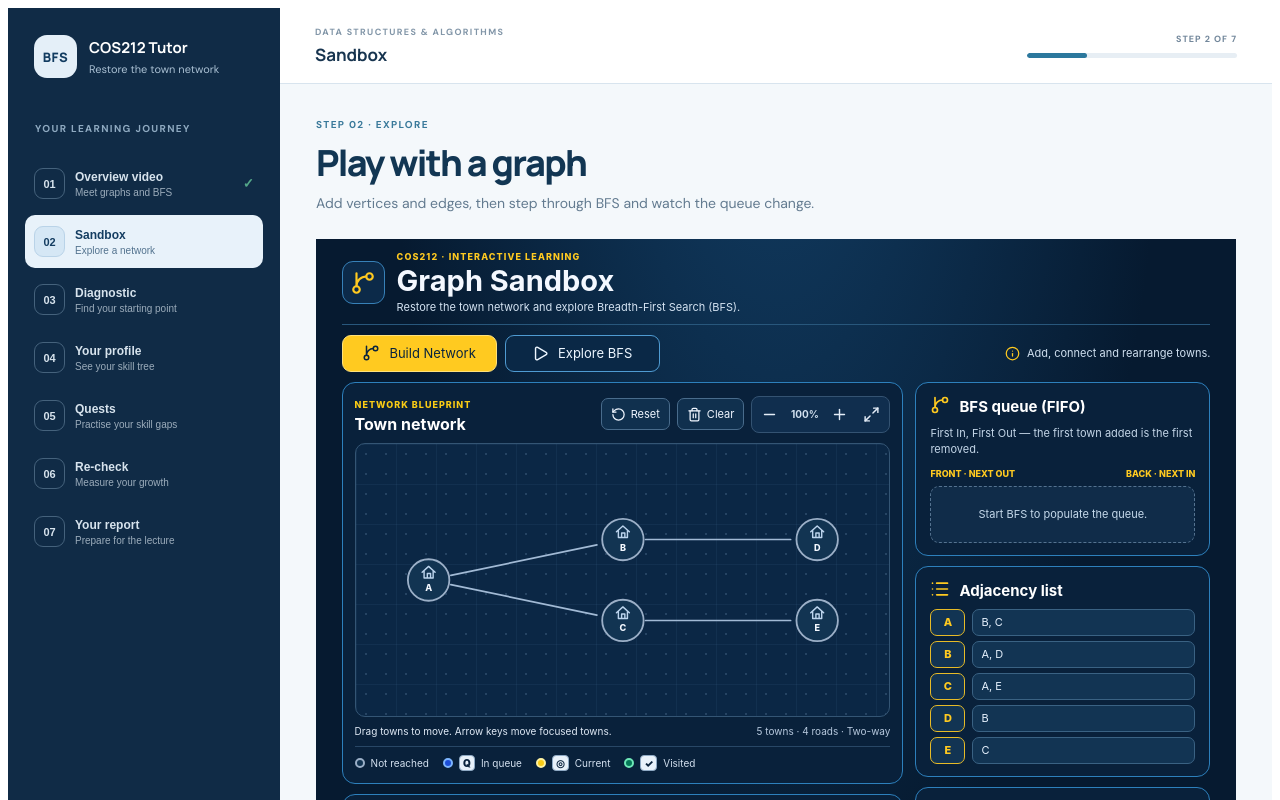
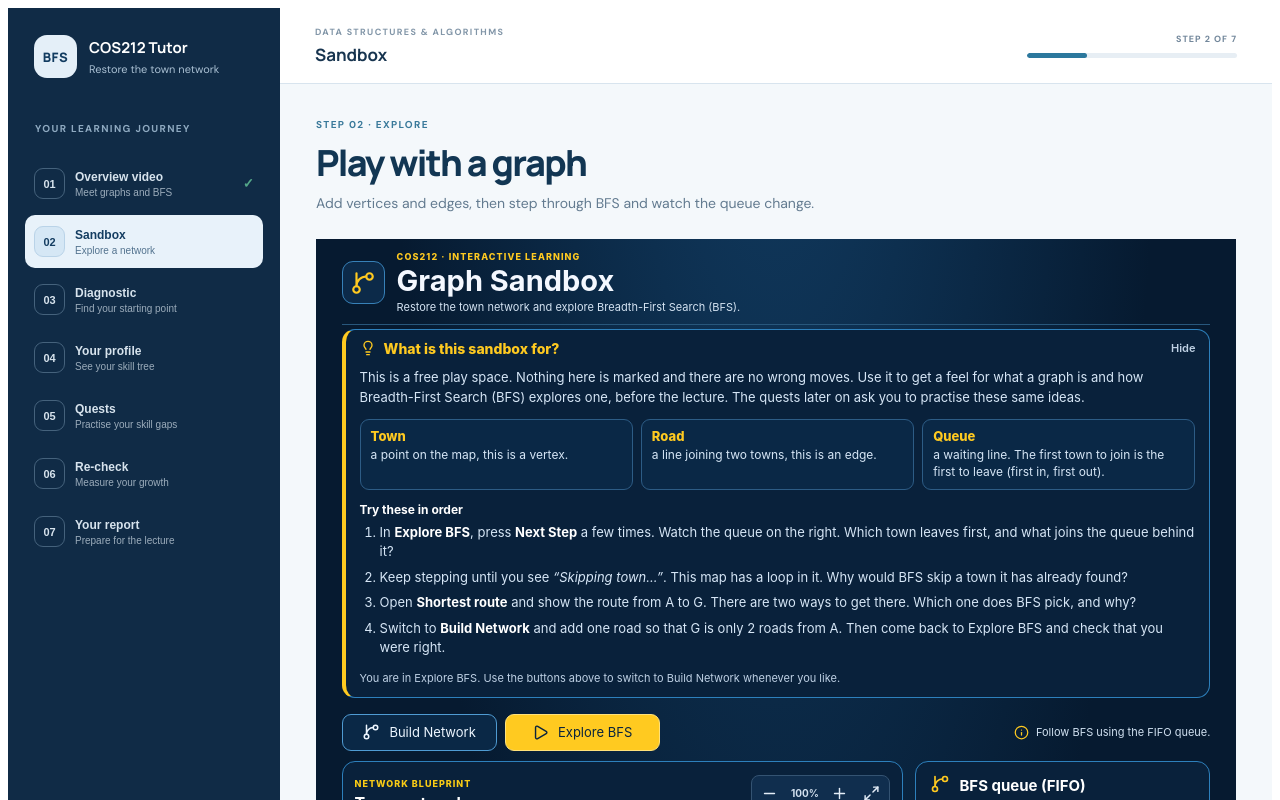
Before and after one commit to CaitlinCalder/COS212-DSA-Tutor, a React (Vite) app: page / in a window 1280 px wide. Both pictures are taken after a click on the button "Skip to sandbox →". Shown: the top 800 px of the page. Built offline with nearby package versions, Linux system fonts and the light colour scheme.

Commit message:
Made the starting graph in the sandbox a bit longer so that there is more for student to observe (to better understand) + added an intro panel that explains everything so that student knows what to do

```diff
--- a/src/part3/GraphSandbox.css
+++ b/src/part3/GraphSandbox.css
@@ -834,3 +834,112 @@
   width: 100%;
   margin: 2px 0 0;
 }
+
+.sandbox-intro {
+  margin: 4px 0 6px;
+  padding: 10px 14px;
+  border: 1px solid var(--sb-border);
+  border-left: 4px solid var(--sb-yellow);
+  border-radius: 13px;
+  background: #09213b;
+}
+
+.sandbox-intro > summary {
+  display: flex;
+  align-items: center;
+  gap: 8px;
+  color: var(--sb-yellow);
+  cursor: pointer;
+  font-size: 14px;
+  font-weight: 800;
+  list-style: none;
+}
+
+.sandbox-intro > summary::-webkit-details-marker {
+  display: none;
+}
+
+.sandbox-intro > summary::after {
+  content: "Hide";
+  margin-left: auto;
+  color: var(--sb-muted);
+  font-size: 11px;
+  font-weight: 600;
+}
+
+.sandbox-intro:not([open]) > summary::after {
+  content: "Show";
+}
+
+.sandbox-intro-body {
+  display: grid;
+  gap: 12px;
+  margin-top: 10px;
+}
+
+.sandbox-intro-body p {
+  margin: 0;
+  color: #d6e6f6;
+  line-height: 1.55;
+}
+
+.sandbox-intro-body h3 {
+  margin: 0 0 6px;
+  color: #fff;
+  font-size: 12px;
+}
+
+.sandbox-intro-words {
+  display: grid;
+  gap: 8px;
+  grid-template-columns: repeat(auto-fit, minmax(210px, 1fr));
+  margin: 0;
+}
+
+.sandbox-intro-words > div {
+  padding: 8px 10px;
+  border: 1px solid #2d5c85;
+  border-radius: 9px;
+  background: #0a2846;
+}
+
+.sandbox-intro-words dt {
+  color: var(--sb-yellow);
+  font-weight: 800;
+}
+
+.sandbox-intro-words dd {
+  margin: 2px 0 0;
+  color: #d6e6f6;
+  font-size: 12px;
+  line-height: 1.45;
+}
+
+.sandbox-intro-tasks {
+  display: grid;
+  gap: 6px;
+  margin: 0;
+  padding-left: 20px;
+  color: #d6e6f6;
+  line-height: 1.5;
+}
+
+.sandbox-intro-tasks strong {
+  color: #fff;
+}
+
+.sandbox-intro-body .sandbox-intro-mode {
+  color: var(--sb-muted);
+  font-size: 11px;
+}
+
+.sandbox-panel-help {
+  margin: 0 0 10px;
+  color: #d6e6f6;
+  font-size: 12px;
+  line-height: 1.5;
+}
+
+.sandbox-panel-help strong {
+  color: #fff;
+}
--- a/src/part3/GraphSandbox.tsx
+++ b/src/part3/GraphSandbox.tsx
@@ -25,6 +25,7 @@ import {
 import type { BfsStep, GraphModel, VertexId } from "../shared/types";
 import GraphQueueView from "./GraphQueueView";
 import type { GraphPosition, GraphTool } from "./GraphQueueView";
+import SandboxIntro from "./SandboxIntro";
 
 import {
   addEdge,
@@ -43,12 +44,16 @@ import "./GraphSandbox.css";
 
 const DEFAULT_GRAPH: GraphModel = {
   directed: false,
-  vertices: ["A", "B", "C", "D", "E"],
+  vertices: ["A", "B", "C", "D", "E", "F", "G"],
   edges: [
     { from: "A", to: "B" },
     { from: "A", to: "C" },
     { from: "B", to: "D" },
-    { from: "C", to: "E" },
+    { from: "C", to: "D" },
+    { from: "C", to: "F" },
+    { from: "D", to: "E" },
+    { from: "E", to: "G" },
+    { from: "F", to: "G" },
   ],
 };
 
@@ -110,7 +115,8 @@ export default function GraphSandbox({
 }: GraphSandboxProps) {
   const [graph, setGraph] = useState(() => copyGraph(initialGraph));
 
-  const [mode, setMode] = useState<Mode>("build");
+  // Start in Explore so the student sees BFS working straight away, then lets them build their own.
+  const [mode, setMode] = useState<Mode>("explore");
   const [tool, setTool] = useState<GraphTool>("select");
   const [editor, setEditor] = useState<Editor>(null);
 
@@ -552,6 +558,8 @@ export default function GraphSandbox({
           </div>
         </header>
 
+        <SandboxIntro mode={mode} />
+
         <div className="sandbox-modes">
           <div
             className="sandbox-mode-buttons"
@@ -675,6 +683,11 @@ export default function GraphSandbox({
                         : "No town selected"}
                     </span>
                   </div>
+
+                  <p className="sandbox-panel-help">
+                    <strong>Add Town</strong>, then click empty space on the map. <strong>Connect</strong>, then click
+                    two towns to join them with a road. <strong>Move / Select</strong> lets you drag towns around.
+                  </p>
 
                   <div className="sandbox-toolbar">
                     <button
@@ -973,6 +986,11 @@ export default function GraphSandbox({
                       {steps.length}
                     </span>
                   </div>
+
+                  <p className="sandbox-panel-help">
+                    Pick a starting town, then press <strong>Next Step</strong> to move one operation at a time, or{" "}
+                    <strong>Run All</strong> to watch it play. <strong>Previous</strong> steps back.
+                  </p>
 
                   <div className="sandbox-playback-controls">
                     <label className="sandbox-start-field">
--- /dev/null
+++ b/src/part3/SandboxIntro.tsx
@@ -0,0 +1,70 @@
+import { Lightbulb } from "lucide-react";
+
+export type SandboxIntroMode = "build" | "explore";
+
+/**
+ * Orientation for a student who has never seen a graph: what the sandbox is for,
+ * the three words they need, and a short guided tour of the starting network.
+ * Collapsible so it never gets in the way once they know their way around.
+ */
+export default function SandboxIntro({ mode }: { mode: SandboxIntroMode }) {
+  return (
+    <details className="sandbox-intro" open>
+      <summary>
+        <Lightbulb size={16} aria-hidden="true" />
+        What is this sandbox for?
+      </summary>
+
+      <div className="sandbox-intro-body">
+        <p className="sandbox-intro-lead">
+          This is a free play space. Nothing here is marked and there are no wrong moves. Use it to get a feel for
+          what a graph is and how Breadth-First Search (BFS) explores one, before the lecture. The quests later on
+          ask you to practise these same ideas.
+        </p>
+
+        <dl className="sandbox-intro-words" aria-label="Words to know">
+          <div>
+            <dt>Town</dt>
+            <dd>a point on the map, this is a vertex.</dd>
+          </div>
+          <div>
+            <dt>Road</dt>
+            <dd>a line joining two towns, this is an edge.</dd>
+          </div>
+          <div>
+            <dt>Queue</dt>
+            <dd>a waiting line. The first town to join is the first to leave (first in, first out).</dd>
+          </div>
+        </dl>
+
+        <div>
+          <h3>Try these in order</h3>
+          <ol className="sandbox-intro-tasks">
+            <li>
+              In <strong>Explore BFS</strong>, press <strong>Next Step</strong> a few times. Watch the queue on the right.
+              Which town leaves first, and what joins the queue behind it?
+            </li>
+            <li>
+              Keep stepping until you see <em>“Skipping town…”</em>. This map has a loop in it. Why would BFS skip a
+              town it has already found?
+            </li>
+            <li>
+              Open <strong>Shortest route</strong> and show the route from A to G. There are two ways to get there. Which
+              one does BFS pick, and why?
+            </li>
+            <li>
+              Switch to <strong>Build Network</strong> and add one road so that G is only 2 roads from A. Then come back
+              to Explore BFS and check that you were right.
+            </li>
+          </ol>
+        </div>
+
+        <p className="sandbox-intro-mode">
+          {mode === "explore"
+            ? "You are in Explore BFS. Use the buttons above to switch to Build Network whenever you like."
+            : "You are in Build Network. Use the buttons above to switch back to Explore BFS to see your map in action."}
+        </p>
+      </div>
+    </details>
+  );
+}
```
